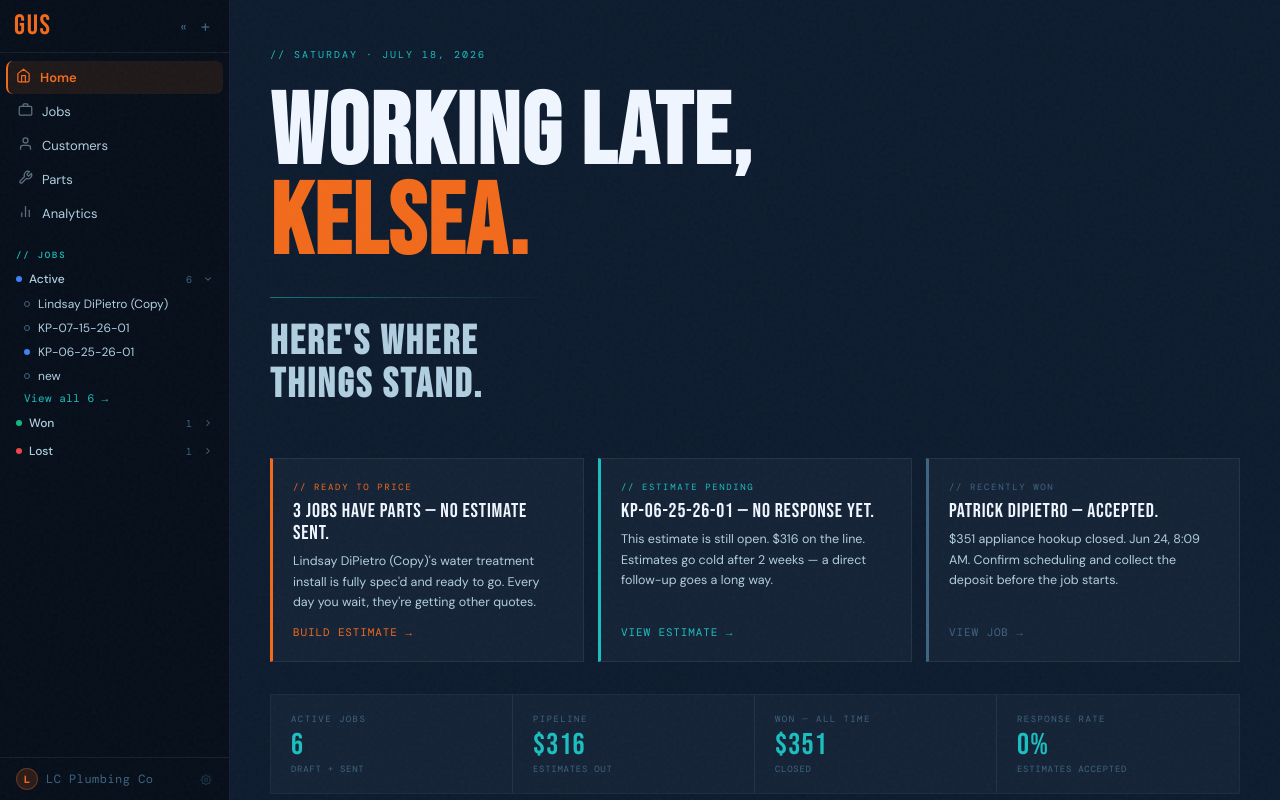
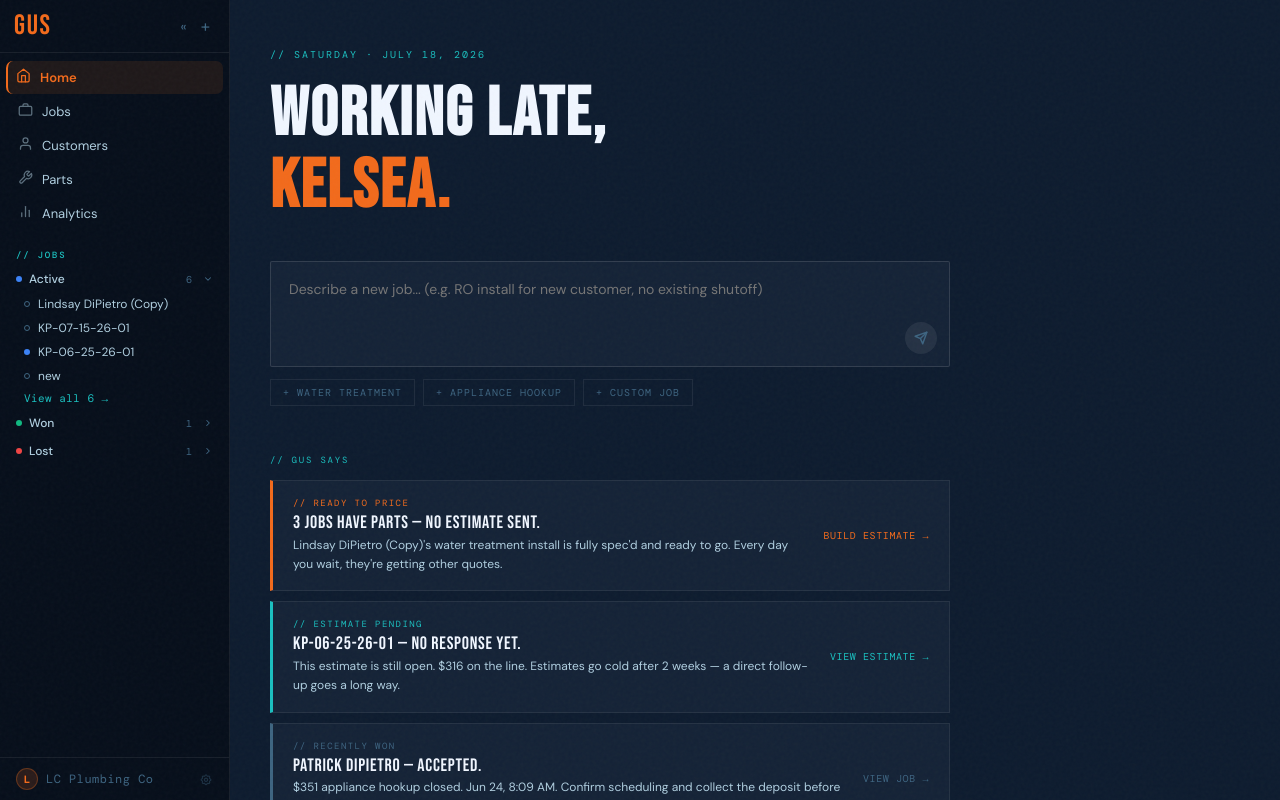
Before and after one commit to ldipietro19/gus-prototype, a Next.js app: page / in a window 1280 px wide. Built offline with nearby package versions, Linux system fonts and the light colour scheme.

Commit message:
redesign: home page — input-first, no metrics

```diff
--- a/app/page.tsx
+++ b/app/page.tsx
@@ -1,7 +1,8 @@
 "use client";
-import { useState, useEffect } from "react";
+import { useState, useEffect, useRef } from "react";
 import Link from "next/link";
-import { mockJobs, loadPricingSettings, defaultPricingSettings } from "@/lib/mockData";
+import { useRouter } from "next/navigation";
+import { mockJobs, loadPricingSettings } from "@/lib/mockData";
 
 type Priority = "high" | "mid" | "low";
 
@@ -113,10 +114,19 @@ const accentColor: Record<Priority, string> = {
   low: "#3D6480",
 };
 
+const JOB_TYPES = [
+  { label: "Water Treatment", type: "WATER_TREATMENT" },
+  { label: "Appliance Hookup", type: "Appliance Hookup" },
+  { label: "Custom Job", type: "Custom job" },
+];
+
 export default function HomePage() {
+  const router = useRouter();
+  const inputRef = useRef<HTMLTextAreaElement>(null);
   const [mounted, setMounted] = useState(false);
   const [firstName, setFirstName] = useState("Kelsea");
   const [responses, setResponses] = useState<Record<string, string>>({});
+  const [draft, setDraft] = useState("");
 
   useEffect(() => {
     const s = loadPricingSettings();
@@ -131,16 +141,8 @@ export default function HomePage() {
 
   const now = new Date();
   const greeting = getGreeting(now.getHours());
-  const dayName = now
-    .toLocaleDateString("en-CA", { weekday: "long" })
-    .toUpperCase();
-  const dateStr = now
-    .toLocaleDateString("en-CA", {
-      month: "long",
-      day: "numeric",
-      year: "numeric",
-    })
-    .toUpperCase();
+  const dayName = now.toLocaleDateString("en-CA", { weekday: "long" }).toUpperCase();
+  const dateStr = now.toLocaleDateString("en-CA", { month: "long", day: "numeric", year: "numeric" }).toUpperCase();
 
   const insights = deriveInsights(responses);
 
@@ -153,25 +155,13 @@ export default function HomePage() {
   const activeJobs = mockJobs.filter((j) =>
     ["Draft", "Sent"].includes(effectiveStatus(j))
   );
-  const pipelineValue = mockJobs
-    .filter((j) => effectiveStatus(j) === "Sent" && j.value)
-    .reduce((sum, j) => sum + (j.value ?? 0), 0);
-  const wonValue = mockJobs
-    .filter((j) => effectiveStatus(j) === "Won" && j.value)
-    .reduce((sum, j) => sum + (j.value ?? 0), 0);
-  const quotedJobs = mockJobs.filter((j) => j.hasQuote);
-  const respondedJobs = quotedJobs.filter((j) => responses[j.id]);
-  const responseRate =
-    quotedJobs.length > 0
-      ? Math.round((respondedJobs.length / quotedJobs.length) * 100)
-      : 0;
 
-  const metrics = [
-    { label: "Active Jobs", value: activeJobs.length.toString(), sub: "draft + sent" },
-    { label: "Pipeline", value: pipelineValue > 0 ? `$${pipelineValue.toLocaleString()}` : "—", sub: "estimates out" },
-    { label: "Won — All Time", value: wonValue > 0 ? `$${wonValue.toLocaleString()}` : "—", sub: "closed" },
-    { label: "Response Rate", value: `${responseRate}%`, sub: "estimates accepted" },
-  ];
+  const handleStart = () => {
+    if (draft.trim()) {
+      localStorage.setItem("gus_new_job_prompt", draft.trim());
+    }
+    router.push("/jobs");
+  };
 
   const statusDot: Record<string, React.CSSProperties> = {
     Draft: { border: "1.5px dashed var(--text-muted)" },
@@ -181,261 +171,254 @@ export default function HomePage() {
   };
 
   return (
-    <div style={{ padding: "48px 40px 80px", maxWidth: "1080px" }}>
+    <div style={{ padding: "48px 40px 80px", maxWidth: "760px" }}>
+
       {/* Date eyebrow */}
-      <p
-        style={{
+      <p style={{
         fontFamily: "var(--font-mono)",
         fontSize: "10px",
         color: "var(--teal)",
         letterSpacing: "0.2em",
         textTransform: "uppercase",
-          marginBottom: "28px",
-        }}
-      >
+        marginBottom: "20px",
+      }}>
         // {dayName} · {dateStr}
       </p>
 
-      {/* Greeting + headline */}
-      <div style={{ marginBottom: "52px" }}>
-        <h1
-          style={{
+      {/* Greeting */}
+      <h1 style={{
         fontFamily: "var(--font-bebas)",
-            fontSize: "clamp(56px, 8vw, 100px)",
-            letterSpacing: "0.02em",
-            lineHeight: 0.9,
+        fontSize: "clamp(40px, 5.5vw, 68px)",
+        letterSpacing: "0.03em",
+        lineHeight: 1,
         color: "var(--text)",
-          }}
-        >
+        marginBottom: "4px",
+      }}>
         {greeting}
       </h1>
-        <h1
-          style={{
+      <h1 style={{
         fontFamily: "var(--font-bebas)",
-            fontSize: "clamp(56px, 8vw, 100px)",
-            letterSpacing: "0.02em",
-            lineHeight: 0.9,
+        fontSize: "clamp(40px, 5.5vw, 68px)",
+        letterSpacing: "0.03em",
+        lineHeight: 1,
         color: "var(--orange)",
-            marginBottom: "28px",
-          }}
-        >
+        marginBottom: "40px",
+      }}>
         {mounted ? firstName : "KELSEA"}.
       </h1>
 
-        <div
+      {/* New job input */}
+      <div style={{
+        background: "var(--bg)",
+        border: "1px solid rgba(255,255,255,0.12)",
+        borderRadius: "2px",
+        marginBottom: "12px",
+        position: "relative",
+      }}>
+        <textarea
+          ref={inputRef}
+          value={draft}
+          onChange={(e) => setDraft(e.target.value)}
+          onKeyDown={(e) => {
+            if (e.key === "Enter" && !e.shiftKey) {
+              e.preventDefault();
+              handleStart();
+            }
+          }}
+          placeholder="Describe a new job... (e.g. RO install for new customer, no existing shutoff)"
+          rows={3}
           style={{
-            height: "1px",
-            background:
-              "linear-gradient(90deg, rgba(26,191,191,0.55), transparent)",
-            maxWidth: "280px",
-            marginBottom: "22px",
+            width: "100%",
+            background: "transparent",
+            border: "none",
+            outline: "none",
+            resize: "none",
+            padding: "16px 52px 16px 18px",
+            fontSize: "14px",
+            color: "var(--text)",
+            fontFamily: "var(--font-sans)",
+            lineHeight: 1.6,
           }}
         />
-
-        <h2
+        <button
+          onClick={handleStart}
           style={{
-            fontFamily: "var(--font-bebas)",
-            fontSize: "clamp(24px, 3.2vw, 42px)",
-            letterSpacing: "0.06em",
-            color: "var(--text-secondary)",
-            lineHeight: 1.05,
+            position: "absolute",
+            right: "12px",
+            bottom: "12px",
+            width: "32px",
+            height: "32px",
+            borderRadius: "50%",
+            background: draft.trim() ? "var(--orange)" : "rgba(255,255,255,0.07)",
+            border: "none",
+            cursor: "pointer",
+            display: "flex",
+            alignItems: "center",
+            justifyContent: "center",
+            transition: "background 0.15s",
+            flexShrink: 0,
           }}
         >
-          HERE&apos;S WHERE
-          <br />
-          THINGS STAND.
-        </h2>
+          <svg width="14" height="14" viewBox="0 0 24 24" fill="none" stroke={draft.trim() ? "white" : "#3D6480"} strokeWidth="2.5" strokeLinecap="round" strokeLinejoin="round">
+            <line x1="22" y1="2" x2="11" y2="13" />
+            <polygon points="22 2 15 22 11 13 2 9 22 2" />
+          </svg>
+        </button>
       </div>
 
-      {/* Insight cards */}
-      <div
+      {/* Job type chips */}
+      <div style={{ display: "flex", gap: "8px", marginBottom: "48px", flexWrap: "wrap" }}>
+        {JOB_TYPES.map((t) => (
+          <button
+            key={t.type}
+            onClick={() => router.push("/jobs")}
             style={{
-          display: "grid",
-          gridTemplateColumns: "repeat(3, 1fr)",
-          gap: "14px",
-          marginBottom: "32px",
+              background: "transparent",
+              border: "1px solid var(--border)",
+              color: "var(--text-muted)",
+              fontFamily: "var(--font-mono)",
+              fontSize: "10px",
+              letterSpacing: "0.1em",
+              textTransform: "uppercase",
+              padding: "6px 12px",
+              cursor: "pointer",
+              transition: "border-color 0.1s, color 0.1s",
+            }}
+            onMouseEnter={(e) => {
+              (e.currentTarget as HTMLElement).style.borderColor = "var(--orange)";
+              (e.currentTarget as HTMLElement).style.color = "var(--orange)";
+            }}
+            onMouseLeave={(e) => {
+              (e.currentTarget as HTMLElement).style.borderColor = "var(--border)";
+              (e.currentTarget as HTMLElement).style.color = "var(--text-muted)";
             }}
           >
+            + {t.label}
+          </button>
+        ))}
+      </div>
+
+      {/* GUS insights */}
+      <div style={{ marginBottom: "40px" }}>
+        <p style={{
+          fontFamily: "var(--font-mono)",
+          fontSize: "9px",
+          color: "var(--teal)",
+          textTransform: "uppercase",
+          letterSpacing: "0.2em",
+          marginBottom: "14px",
+        }}>
+          // GUS Says
+        </p>
+
+        <div style={{ display: "flex", flexDirection: "column", gap: "10px" }}>
           {insights.map((insight, i) => (
-          <div
+            <Link
               key={i}
+              href={insight.href}
               style={{
+                display: "flex",
+                alignItems: "center",
+                gap: "16px",
                 background: "var(--bg)",
                 border: "1px solid var(--border)",
                 borderLeft: `3px solid ${accentColor[insight.priority]}`,
-              padding: "22px 20px",
-              display: "flex",
-              flexDirection: "column",
-              gap: "7px",
+                padding: "16px 20px",
+                textDecoration: "none",
+                transition: "background 0.1s",
               }}
+              onMouseEnter={(e) => ((e.currentTarget as HTMLElement).style.background = "rgba(255,255,255,0.025)")}
+              onMouseLeave={(e) => ((e.currentTarget as HTMLElement).style.background = "var(--bg)")}
             >
-            <p
-              style={{
-                fontFamily: "var(--font-mono)",
-                fontSize: "9px",
-                letterSpacing: "0.18em",
-                textTransform: "uppercase",
-                color: accentColor[insight.priority],
-                margin: 0,
-              }}
-            >
-              {insight.eyebrow}
-            </p>
-            <p
-              style={{
-                fontFamily: "var(--font-bebas)",
-                fontSize: "20px",
-                letterSpacing: "0.04em",
-                color: "var(--text)",
-                margin: 0,
-                lineHeight: 1.1,
-              }}
-            >
-              {insight.title}
-            </p>
-            <p
-              style={{
-                fontSize: "12.5px",
-                color: "var(--text-secondary)",
-                lineHeight: 1.65,
-                flex: 1,
-                margin: 0,
-              }}
-            >
-              {insight.body}
-            </p>
-            <Link
-              href={insight.href}
-              style={{
-                display: "inline-flex",
-                alignItems: "center",
-                gap: "4px",
-                fontSize: "11px",
-                fontFamily: "var(--font-mono)",
-                color: accentColor[insight.priority],
-                textDecoration: "none",
-                letterSpacing: "0.08em",
-                textTransform: "uppercase",
-                marginTop: "5px",
-              }}
-            >
-              {insight.cta} →
-            </Link>
-          </div>
-        ))}
-      </div>
-
-      {/* Metrics row */}
-      <div
-        style={{
-          display: "grid",
-          gridTemplateColumns: "repeat(4, 1fr)",
-          border: "1px solid var(--border)",
-          marginBottom: "40px",
-          overflow: "hidden",
-        }}
-      >
-        {metrics.map((m, i) => (
-          <div
-            key={m.label}
-            style={{
-              padding: "18px 20px",
-              background: "var(--bg)",
-              borderRight: i < 3 ? "1px solid var(--border)" : "none",
-            }}
-          >
-            <p
-              style={{
+              <div style={{ flex: 1, minWidth: 0 }}>
+                <p style={{
                   fontFamily: "var(--font-mono)",
                   fontSize: "9px",
                   letterSpacing: "0.16em",
                   textTransform: "uppercase",
-                color: "var(--text-muted)",
-                margin: "0 0 5px",
-              }}
-            >
-              {m.label}
+                  color: accentColor[insight.priority],
+                  margin: "0 0 4px",
+                }}>
+                  {insight.eyebrow}
                 </p>
-            <p
-              style={{
+                <p style={{
                   fontFamily: "var(--font-bebas)",
-                fontSize: "30px",
+                  fontSize: "18px",
                   letterSpacing: "0.04em",
-                color: "var(--teal)",
+                  color: "var(--text)",
+                  margin: "0 0 3px",
+                  lineHeight: 1.1,
+                }}>
+                  {insight.title}
+                </p>
+                <p style={{
+                  fontSize: "12px",
+                  color: "var(--text-secondary)",
                   margin: 0,
-                lineHeight: 1,
-              }}
-            >
-              {m.value}
-            </p>
-            <p
-              style={{
-                fontFamily: "var(--font-mono)",
-                fontSize: "9px",
-                color: "var(--text-muted)",
-                margin: "3px 0 0",
-                letterSpacing: "0.08em",
-                textTransform: "uppercase",
-              }}
-            >
-              {m.sub}
+                  lineHeight: 1.6,
+                }}>
+                  {insight.body}
                 </p>
               </div>
+              <span style={{
+                fontFamily: "var(--font-mono)",
+                fontSize: "10px",
+                color: accentColor[insight.priority],
+                textTransform: "uppercase",
+                letterSpacing: "0.06em",
+                flexShrink: 0,
+                whiteSpace: "nowrap",
+              }}>
+                {insight.cta} →
+              </span>
+            </Link>
           ))}
         </div>
+      </div>
 
-      {/* Active jobs list */}
+      {/* Active jobs — compact */}
       <div>
-        <div
-          style={{
+        <div style={{
           display: "flex",
           alignItems: "center",
           justifyContent: "space-between",
-            marginBottom: "12px",
-          }}
-        >
-          <p
-            style={{
+          marginBottom: "10px",
+        }}>
+          <p style={{
             fontFamily: "var(--font-mono)",
             fontSize: "9px",
             color: "var(--teal)",
             textTransform: "uppercase",
             letterSpacing: "0.2em",
             margin: 0,
-            }}
-          >
+          }}>
             // Active Jobs
           </p>
-          <Link
-            href="/jobs"
-            style={{
+          <Link href="/jobs" style={{
             fontFamily: "var(--font-mono)",
             fontSize: "9px",
             color: "var(--text-muted)",
             textTransform: "uppercase",
             letterSpacing: "0.1em",
             textDecoration: "none",
-            }}
-          >
+          }}>
             View all →
           </Link>
         </div>
 
         <div style={{ border: "1px solid var(--border)", overflow: "hidden" }}>
           {activeJobs.length === 0 && (
-            <div
-              style={{
-                padding: "24px",
-                fontSize: "13px",
+            <div style={{
+              padding: "20px",
+              fontSize: "12px",
               color: "var(--text-muted)",
               textAlign: "center",
               fontFamily: "var(--font-mono)",
-              }}
-            >
-              No active jobs right now.
+            }}>
+              No active jobs. Start one above.
             </div>
           )}
-          {activeJobs.slice(0, 7).map((job, i) => {
+          {activeJobs.slice(0, 6).map((job, i) => {
             const eff = effectiveStatus(job);
             return (
               <Link
@@ -445,89 +428,39 @@ export default function HomePage() {
                   display: "flex",
                   alignItems: "center",
                   gap: "12px",
-                  padding: "11px 18px",
-                  borderBottom:
-                    i < Math.min(activeJobs.length, 7) - 1
-                      ? "1px solid var(--border-light)"
-                      : "none",
+                  padding: "10px 16px",
+                  borderBottom: i < Math.min(activeJobs.length, 6) - 1 ? "1px solid var(--border-light)" : "none",
                   textDecoration: "none",
                   background: "var(--bg)",
                   transition: "background 0.1s",
                 }}
-                onMouseEnter={(e) =>
-                  ((e.currentTarget as HTMLElement).style.background =
-                    "rgba(255,255,255,0.03)")
-                }
-                onMouseLeave={(e) =>
-                  ((e.currentTarget as HTMLElement).style.background =
-                    "var(--bg)")
-                }
+                onMouseEnter={(e) => ((e.currentTarget as HTMLElement).style.background = "rgba(255,255,255,0.03)")}
+                onMouseLeave={(e) => ((e.currentTarget as HTMLElement).style.background = "var(--bg)")}
               >
-                <span
-                  style={{
-                    width: "7px",
-                    height: "7px",
-                    borderRadius: "50%",
+                <span style={{
+                  width: "6px", height: "6px", borderRadius: "50%", flexShrink: 0,
+                  ...(statusDot[eff] ?? { background: "var(--text-muted)" }),
+                }} />
+                <span style={{
+                  fontFamily: "var(--font-mono)",
+                  fontSize: "10px",
+                  color: "var(--text-muted)",
+                  width: "128px",
                   flexShrink: 0,
-                    ...(statusDot[eff] ?? { background: "var(--text-muted)" }),
-                  }}
-                />
-                <span
-                  style={{
-                    fontFamily: "var(--font-mono)",
-                    fontSize: "11px",
-                    color: "var(--text-muted)",
-                    width: "136px",
-                    flexShrink: 0,
-                  }}
-                >
+                }}>
                   {job.jobId}
                 </span>
-                <span
-                  style={{
-                    fontSize: "13px",
-                    color: "var(--text-secondary)",
-                    flex: 1,
-                  }}
-                >
+                <span style={{ fontSize: "12.5px", color: "var(--text-secondary)", flex: 1 }}>
                   {job.customer && job.customer !== "new" ? job.customer : "—"}
                 </span>
-                <span
-                  style={{
-                    fontSize: "11px",
+                <span style={{
+                  fontSize: "10px",
                   fontFamily: "var(--font-mono)",
                   color: "var(--text-muted)",
-                  }}
-                >
+                }}>
                   {job.jobType}
                 </span>
-                {job.value ? (
-                  <span
-                    style={{
-                      fontSize: "12px",
-                      fontFamily: "var(--font-mono)",
-                      color:
-                        eff === "Won"
-                          ? "var(--green)"
-                          : "var(--text-secondary)",
-                      minWidth: "58px",
-                      textAlign: "right",
-                    }}
-                  >
-                    ${job.value.toLocaleString()}
-                  </span>
-                ) : (
-                  <span style={{ minWidth: "58px" }} />
-                )}
-                <span
-                  style={{
-                    fontSize: "11px",
-                    color: "var(--orange)",
-                    marginLeft: "8px",
-                  }}
-                >
-                  →
-                </span>
+                <span style={{ fontSize: "11px", color: "var(--orange)", marginLeft: "10px" }}>→</span>
               </Link>
             );
           })}
```
Also changed, not shown: 1 other file (tests, documents, lock files or other folders). Lines whose indentation alone changed are shown as unchanged.
